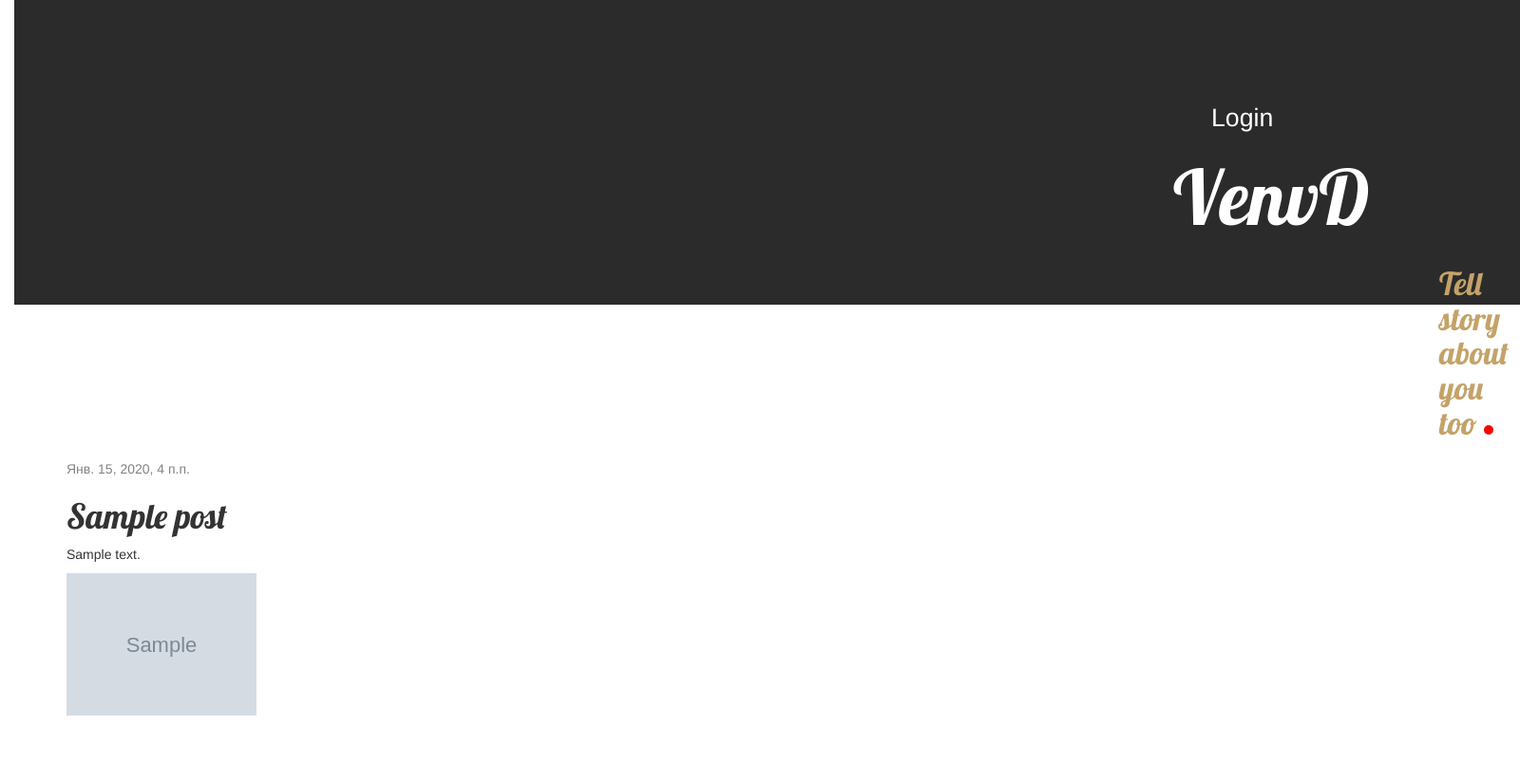
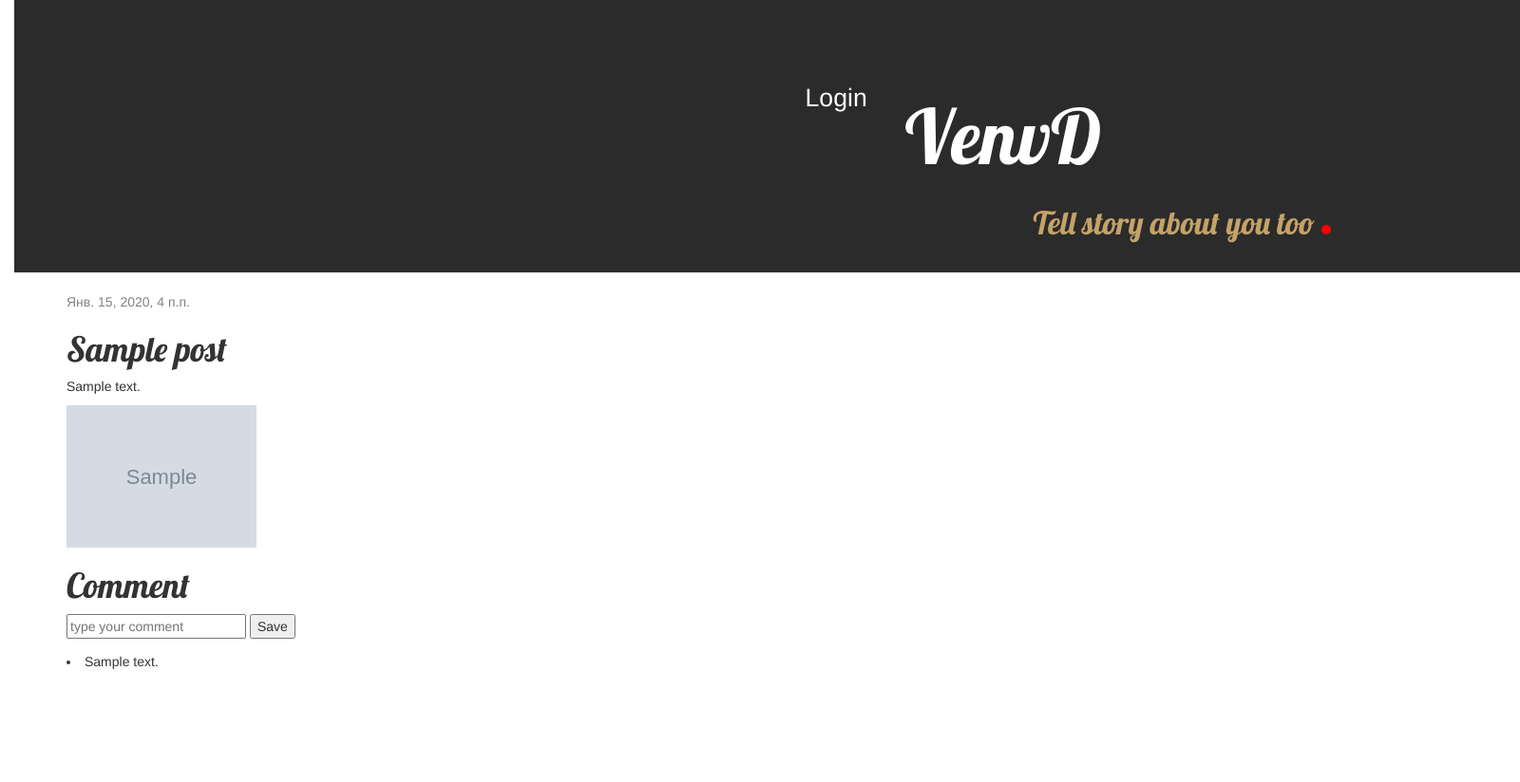
Before and after one commit to Dmitriy1912E/my-first-blog, a Django app: page /post/1/ in a window 1600 px wide. Shown: the whole page at 95% size. After the commit the page ends 705 px from the top, so only its background shows below. Run offline with Django 3.2, Linux system fonts and the light colour scheme; tables that the repository leaves empty hold one stand-in row (values such as "Sample post"); grey boxes marked "Sample" are stand-in pictures; some libraries are stand-ins or nearby versions.

Commit message:
Add comment to post

```diff
--- a/blog/models.py
+++ b/blog/models.py
@@ -1,4 +1,7 @@
 from django.db import models
+from mptt.models import MPTTModel, TreeForeignKey
+from django.db.models import DateTimeField
+from django.conf import settings
 
 
 class Post(models.Model):
@@ -14,5 +17,18 @@ class Post(models.Model):
     published_date = models.DateTimeField(auto_now=True)
     img = models.ImageField(null=True, blank=True, upload_to='images')
     status = models.CharField(choices=statuses, default="moderation", max_length=10)
+
     def __str__(self):
         return self.title
+
+
+class Comment(MPTTModel):
+    post = models.ForeignKey('blog.Post', on_delete=models.CASCADE, related_name='comments')
+    author = models.ForeignKey(settings.AUTH_USER_MODEL, on_delete=models.CASCADE)
+    text = models.TextField()
+    parent = TreeForeignKey('self', on_delete=models.CASCADE, null=True, blank=True, related_name='children')
+    created_at = DateTimeField(auto_now_add=True)
+    updated_at = DateTimeField(auto_now=True)
+
+    def __str__(self):
+        return self.text
--- a/blog/static/css/blog.css
+++ b/blog/static/css/blog.css
@@ -8,7 +8,7 @@ body {
 .page-header {
     background-color: #2b2b2b;
     margin-top: 0;
-    padding: 100px 20px 50px 1220px;
+    padding: 5% 2% 5% 50%;
 }
 
 .page-header h1, .page-header h1 a, .page-header h1 a:visited, .page-header h1 a:active {
--- a/blog/templates/blog/base.html
+++ b/blog/templates/blog/base.html
@@ -16,7 +16,9 @@
          {% endif %}
           <h1><a href="/" class="Venv">VenvD</a></h1>
             <h3><a href="{% url 'post_new' %}" class="story">Tell story about you too <span class="dot"></span></a></h3>
+
         </div>
+          <div class="add-comments">
             <div class="delete-posts">
               <div class="content container">
                 <div class="row">
@@ -26,5 +28,7 @@
                   </div>
                 </div>
               </div>
+            </div>
+          </div>
     </body>
 </html>
--- a/blog/templates/blog/post_detail.html
+++ b/blog/templates/blog/post_detail.html
@@ -7,13 +7,24 @@
                 {{ post.published_date }}
             </div>
         {% endif %}
-    {% if user == post.author or user.is_superuser %}
-      <a class="btn btn-default" href="{% url 'post_edit' pk=post.pk %}"><span class="glyphicon glyphicon-pencil"></span></a>
-	  <a href="{% url 'post_delete' pk=post.pk %}">delete</a>
-    {% endif %}
+        {% if user == post.author or user.is_superuser %}
+            <a href="{% url 'post_delete' pk=post.pk %}">delete</a>
+        {% endif %}
         <h1>{{ post.title }}</h1>
 
         <p>{{ post.text|linebreaksbr }}</p>
         <img src="{{ post.img.url }}" width="200" alt="My image"/>
+
+        <h1>Comment</h1>
+            <form method="post" action="{% url 'comment_new' post_pk=post.pk %}">
+            {% csrf_token %}
+            <input type="text" name="text" placeholder="type your comment">
+            <button type="submit">Save</button>
+            </form>
+        {% for comment in post.comments.all %}
+            <li>{{ comment.text }}</li>
+        {% endfor %}
+
+
     </div>
 {% endblock %}
--- a/blog/urls.py
+++ b/blog/urls.py
@@ -11,6 +11,7 @@ urlpatterns = [
     url(r'^post/new/$', views.post_new, name='post_new'),
     url(r'^post/(?P<pk>\d+)/edit/$', views.post_edit, name='post_edit'),
     url(r'^post/(?P<pk>\d+)/delete/$', views.post_delete, name='post_delete'),
+    url(r'^post/(?P<post_pk>\d+)/add/$', views.comment_new, name='comment_new'),
     url(r'^auth/login/$', views.login, name='user_login'),
     url(r'^auth/logout/$', views.logout, name='user_logout'),
 ] + static(settings.MEDIA_URL, document_root=settings.MEDIA_ROOT)
--- a/blog/views.py
+++ b/blog/views.py
@@ -7,6 +7,7 @@ from .forms import PostForm
 from django.urls import reverse
 from .forms import AuthForm
 from django.contrib.auth import login as django_login, logout as django_logout
+from .forms import CommentForm
 
 
 def post_permissions(view):
@@ -26,12 +27,13 @@ def post_list(request):
 
 
 def post_detail(request, pk):
+
     post = get_object_or_404(Post, pk=pk, status='active')
     return render(request, 'blog/post_detail.html', {'post': post})
 
 
 def post_new(request):
-    form = PostForm(request.POST or None)
+    form = PostForm(request.POST or None, files=request.FILES or None)
 
     if form.is_valid():
         post = form.save(commit=False)
@@ -79,3 +81,16 @@ def login(request):
 def logout(request):
     django_logout(request)
     return HttpResponseRedirect(request.GET.get('next', '/'))
+
+
+def comment_new(request, post_pk):
+    form = CommentForm(request.POST or None)
+
+    if form.is_valid():
+        comment = form.save(commit=False)
+        comment.author = request.user
+        comment.post_id = post_pk
+        comment.save()
+        return redirect('post_detail', pk=post_pk)
+
+    return render(request, 'blog/post_detail.html', context={'post_pk': post_pk})
--- a/requirements.txt
+++ b/requirements.txt
@@ -1,2 +1,3 @@
-Django==2.1.3
+Django==2.1.4
+Pillow==5.3.0
 pytz==2018.7
```
Also changed, not shown: blog/forms.py (+7 -0 lines), blog/templates/blog/post_comment.html (deleted, +0 -49 lines). Lines whose indentation alone changed are shown as unchanged.
